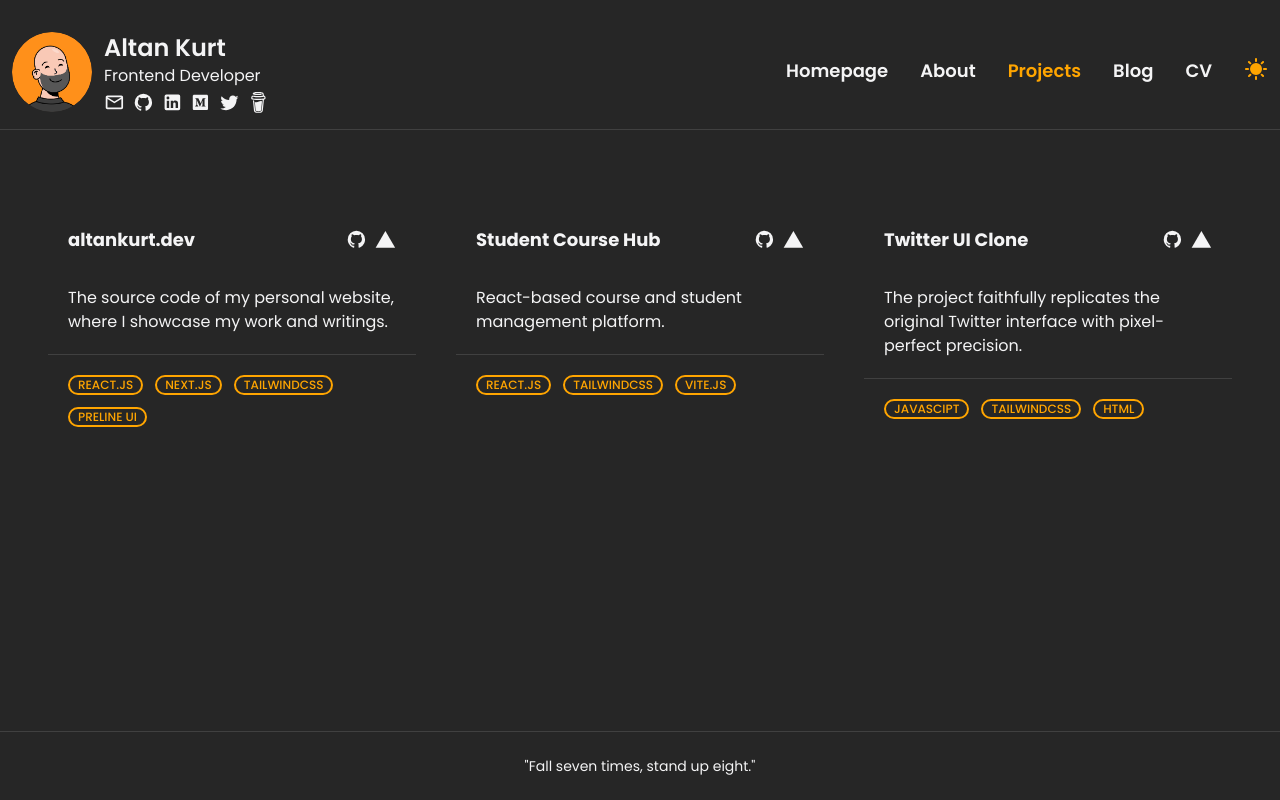
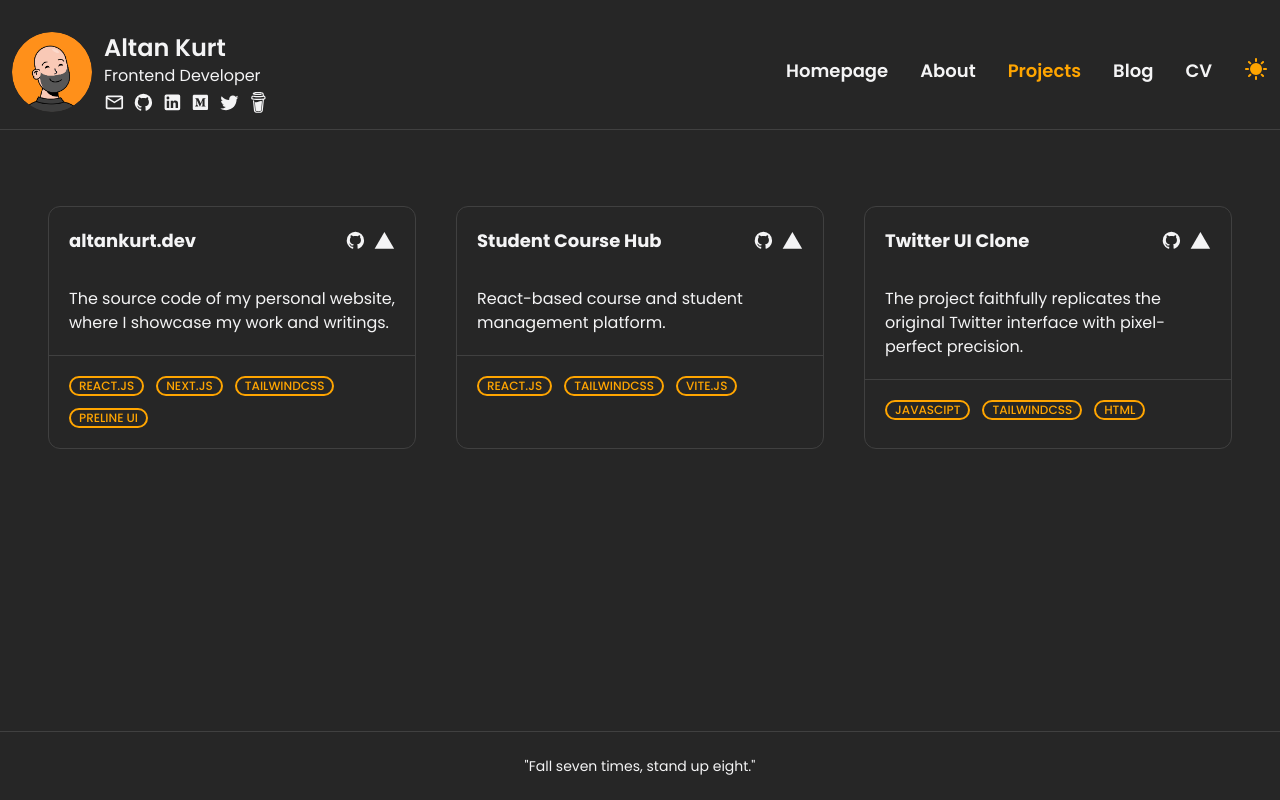
Before and after one commit to altankurt/altankurt.com, a Next.js app: page /projects in a window 1280 px wide. Built offline with nearby package versions, Linux system fonts and the light colour scheme.

Commit message:
feat: Projects and Blog page add border to group component

```diff
--- a/src/components/Blog/Posts/PostListItem.js
+++ b/src/components/Blog/Posts/PostListItem.js
@@ -19,7 +19,7 @@ const PostListItem = ({ post }) => {
   const coverPath = `/blog/posts/${slug}/${cover}`;
   console.log(coverPath);
   return (
-    <li className="group rounded-xl overflow-hidden">
+    <li className="group rounded-xl overflow-hidden border p-4 md:p-5 border-color">
       <Link className="sm:flex" href={linkPath}>
         <div className="flex-shrink-0 relative rounded-xl overflow-hidden w-full sm:w-56 h-44">
           <Image
--- a/src/pages/projects/index.js
+++ b/src/pages/projects/index.js
@@ -9,7 +9,10 @@ export default function Projects() {
     <section className="max-w-[85rem] px-4 py-10 sm:px-6 lg:px-8 lg:py-14 mx-auto">
       <ol className="grid lg:grid-cols-3 gap-10">
         {projects.map((project) => (
-          <li key={project.id} className="flex flex-col group rounded-xl">
+          <li
+            key={project.id}
+            className="flex flex-col group rounded-xl border border-color"
+          >
             <div className="p-4 md:p-5">
               <div className="flex flex-rol justify-between items-center">
                 <h3 className="text-lg font-bold text-color">
```
